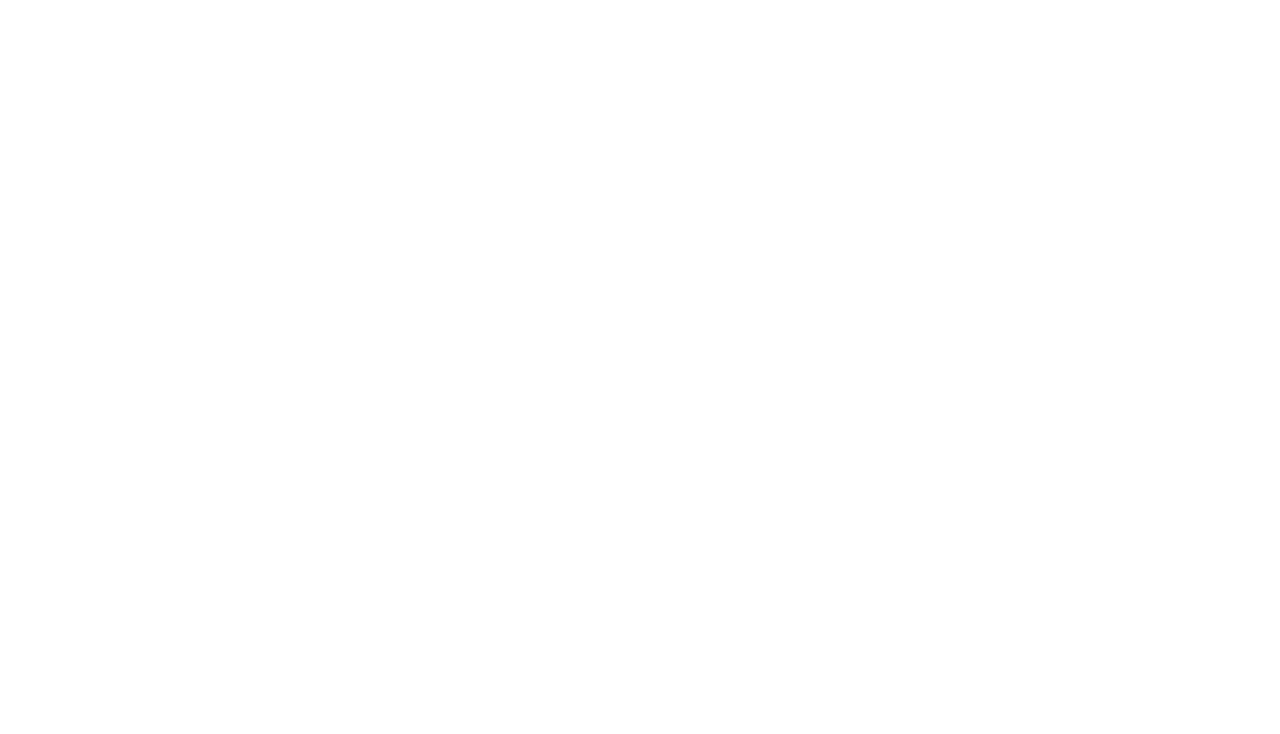
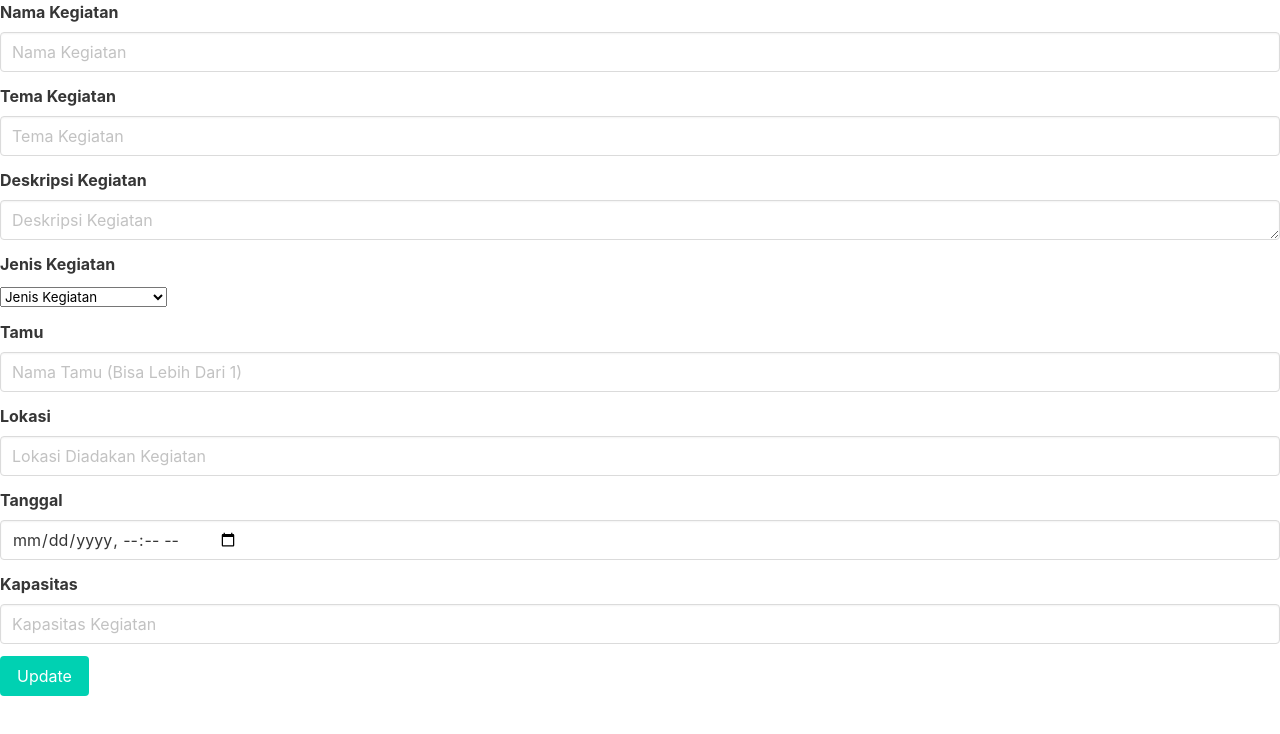
Before and after one commit to DavidDimasPatty/SekertariatPelayananImanKatolik, a React (Create React App) app: page /addkegiatan/1 in a window 1280 px wide. Before the commit this address had no page. Shown: the top 734 px of the page. Built offline with nearby package versions, Linux system fonts and the light colour scheme.

Commit message:
add page

```diff
--- a/src/App.js
+++ b/src/App.js
@@ -4,6 +4,7 @@
 import Login from './components/login'
 import KegiatanUmum from "./components/kegiatanUmum";
 import EditKegiatan from "./components/editKegiatan";
+import AddKegiatan from "./components/addKegiatan";
 
 function App() {
   return (
@@ -13,6 +14,7 @@
         <Route exact path="/home" element={<Home />} />
         <Route exact path="/kegiatanumum" element={<KegiatanUmum />} />
         <Route exact path="/editkegiatan/:id" element={<EditKegiatan/>} />
+        <Route exact path="/addkegiatan/:id" element={<AddKegiatan/>} />
       </Routes>
     </Router>
   );
--- /dev/null
+++ b/src/components/addKegiatan.js
@@ -0,0 +1,139 @@
+import React from 'react'
+import {useState,useEffect} from 'react'
+import axios from "axios";
+import { useNavigate,useParams} from 'react-router-dom';
+
+const AddKegiatan = () => {
+    const [namaKegiatan, setNamaKegiatan]=useState('');
+    const [lokasi, setLokasi]=useState('');
+    const [tanggal, setTanggal]=useState('');
+    const [jenis, setJenisKegiatan]=useState('');
+    const [tema, setTema]=useState('');
+    const [deskripsi, setDeskripsi]=useState('');
+    const [tamu, setTamu]=useState('');
+    const [kapasitas, setKapasitas]=useState('');
+    var category=["Retret","Rekoleksi","Pendalaman Kitab Suci"]
+    const nav=useNavigate();
+    const {id}=useParams();
+
+    const AddKegiatan = async (e)=>{
+        const devEnv = process.env.NODE_ENV !== "production";
+        const {REACT_APP_DEV_URL, REACT_APP_PROD_URL} = process.env;
+
+        e.preventDefault();
+        await axios.post(`${devEnv  ? process.env.REACT_APP_DEV_URL : process.env.REACT_APP_PROD_URL}/addkegiatan`,{
+
+            data:{
+                idGereja:id,
+                namaKegiatan:namaKegiatan,
+                lokasi:lokasi,
+                tanggal:tanggal,
+                jenisKegiatan:jenis,
+                temaKegiatan:tema,
+                deskripsiKegiatan:deskripsi,
+                tamu:tamu,
+                kapasitas:kapasitas
+            }
+        }).then( window.location.href="/kegiatanumum");
+    }
+
+    useEffect(()=>{
+
+    },[]);
+
+
+
+
+  return (
+    <div>
+            <form onSubmit={AddKegiatan}>
+                <div className='field'>
+                    <label className='label'>Nama Kegiatan</label>
+                    <input className="input"
+                     type="text"
+                     placeholder="Nama Kegiatan"
+                     value={namaKegiatan}
+                     onChange={(e) =>setNamaKegiatan(e.target.value)}
+                     ></input>
+                </div>
+                <div className='field'>
+                    <label className='label'>Tema Kegiatan</label>
+                    <input className="input"
+                     type="text"
+                     placeholder="Tema Kegiatan"
+                     value={tema}
+                     onChange={(e) =>setTema(e.target.value)}
+                     ></input>
+                </div>
+                <div className='field'>
+                    <label className='label'>Deskripsi Kegiatan</label>
+                    <textarea className="input"
+
+                     type="text"
+                     placeholder="Deskripsi Kegiatan"
+                     value={deskripsi}
+                     onChange={(e) =>setDeskripsi(e.target.value)}
+                     ></textarea>
+                </div>
+                <div className='field'>
+                    <label className='label'>Jenis Kegiatan</label>
+                    <select  onChange={(e) =>{setJenisKegiatan(e.target.value);}} >
+                    <option value='false' disabled selected>Jenis Kegiatan</option>
+                    {
+                        category.map((category,key)=>(
+                        <option value={category} >{category}</option>
+                     ))}
+
+                    </select>
+                </div>
+                <div className='field'>
+                    <label className='label'>Tamu</label>
+                    <input className="input"
+                     type="text"
+                     placeholder="Nama Tamu (Bisa Lebih Dari 1)"
+                     value={tamu}
+                     onChange={(e) =>setTamu(e.target.value)}
+                     ></input>
+                </div>
+                <div className='field'>
+                    <label className='label'>Lokasi</label>
+                    <input className="input"
+                    type="text"
+                     placeholder="Lokasi Diadakan Kegiatan"
+                     value={lokasi}
+                     onChange={(e) =>setLokasi(e.target.value)}
+                     ></input>
+                </div>
+                <div className='field'>
+                    <label className='label'>Tanggal</label>
+                    <input className="input"
+                    type="datetime-local"
+                     value={tanggal.slice(0, 19)}
+                     onChange={(e) =>setTanggal(e.target.value)}
+                     ></input>
+                </div>
+                <div className='field'>
+                    <label className='label'>Kapasitas</label>
+                    <input className="input"
+                    type="number"
+                     placeholder="Kapasitas Kegiatan"
+                     value={kapasitas}
+                     onChange={(e) =>setKapasitas(e.target.value)}
+                     ></input>
+                </div>
+
+
+
+
+
+                <div className='field'>
+                        <button className='button is-primary'>Update</button>
+                 </div>
+            </form>
+
+    </div>
+
+  )
+}
+
+export default AddKegiatan
--- a/src/components/kegiatanUmum.js
+++ b/src/components/kegiatanUmum.js
@@ -14,11 +14,11 @@
     const devEnv = process.env.NODE_ENV !== "production";
     const { REACT_APP_DEV_URL, REACT_APP_PROD_URL } = process.env;
     const deleteGereja = async (id) => {
-        await axios.delete(`${devEnv ? process.env.REACT_APP_DEV_URL : process.env.REACT_APP_PROD_URL}/deletegereja`, {
+        await axios.delete(`${devEnv ? process.env.REACT_APP_DEV_URL : process.env.REACT_APP_PROD_URL}/deletekegiatan`, {
             data: {
                 id: id
             },
-        }).then(window.location.href = "/daftargereja")
+        }).then(window.location.href = "/kegiatanumum")
     }
 
     const getAllGereja = async () => {
@@ -43,7 +43,7 @@
         <div>
 
             <Link to="/home" className='button is-primary mt-2 mr-3 mb-3'>Back To Home</Link>
-            <Link to="/pageaddgereja" className='button is-primary mt-2'>Add Gereja</Link>
+            <Link to={"/addkegiatan/"+localStorage.getItem("token")} className='button is-primary mt-2'>Add Kegiatan</Link>
             <table className='table is-stripped is-fullwidth'>
                 <thead>
                     <tr>
```
Also changed, not shown: db.js (+46 -22 lines), server.js (+9 -0 lines).
